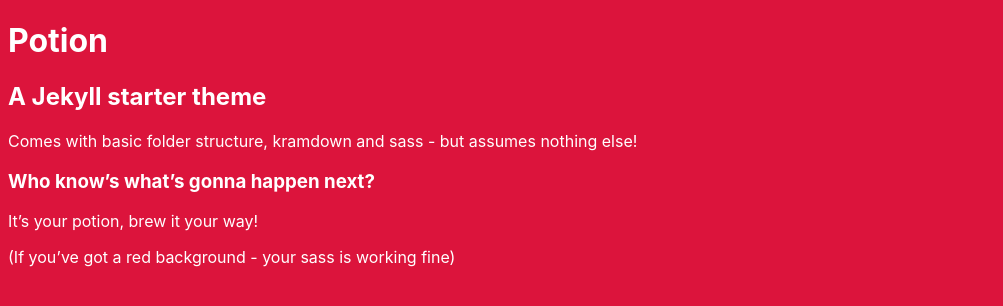
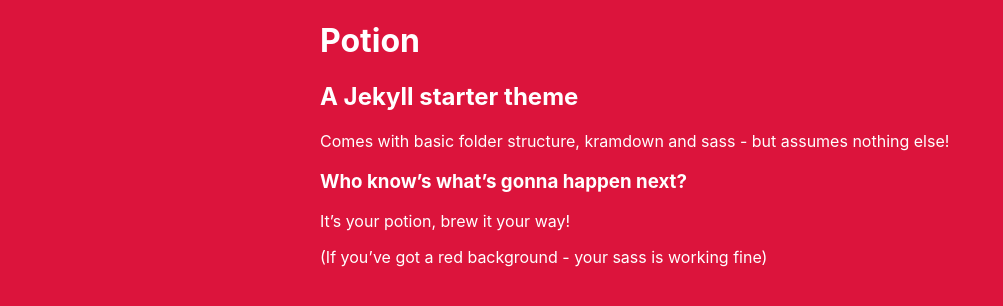
Before and after one commit to jnkly/hello-jekyll, a Jekyll site: the page built from index.md, in a window 1280 px wide. Shown: the top 306 px of the page, without its empty margins (0-1003 px from the left). Built offline with Jekyll 4.4.1, drawn with Linux system fonts in a browser that asks for light colours.

Commit message:
Add files via upload

```diff
--- a/_layouts/default.html
+++ b/_layouts/default.html
@@ -7,7 +7,9 @@
 </head>
 <body class="white bg-crimson">
 
+  <main class="container">
   {{ content }}
+  </main>
 
 </body>
 </html>
--- a/_sass/colors.scss
+++ b/_sass/colors.scss
@@ -1,7 +1,7 @@
 .white {
-  color: #ffffff;
+  color: white;
 }
 
 .bg-crimson {
-  background-color: #dc143c;
+  background-color: crimson;
 }
--- a/css/style.scss
+++ b/css/style.scss
@@ -5,6 +5,12 @@ body {
     font-family: -apple-system, BlinkMacSystemFont, "Segoe UI", "Roboto", "Oxygen", "Ubuntu", "Cantarell", "Fira Sans", "Droid Sans", "Helvetica Neue", sans-serif;
 }
 
+.container {
+	max-width: 40rem;
+	margin-left: auto;
+	margin-right: auto;
+}
+
 //  Variables
 //  Importing here will allow you to override any variables in the modules
 @import 'colors';
```
Also changed, not shown: 2 other files.
